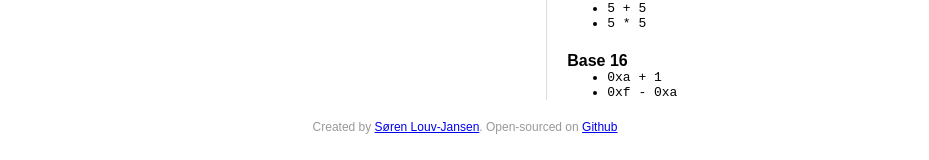
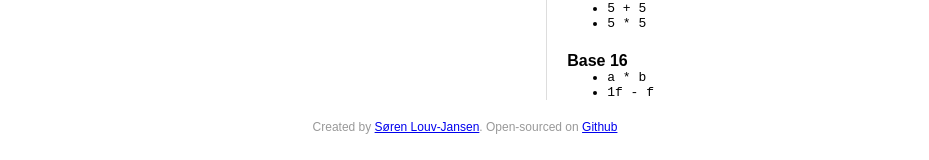
Before and after one commit to sorenlouv/anybase-calculator, a React (Create React App) app: page / in a window 1280 px wide. Shown: the part 199-359 px from the top of the page, without its empty margins (175-1104 px from the left). Built offline with nearby package versions, Linux system fonts and the light colour scheme.

Commit message:
Update examples

```diff
--- a/src/App.js
+++ b/src/App.js
@@ -6,7 +6,7 @@ import './App.css';
 const examples = {
   2: ['100 + 11', '111 - 10'],
   8: ['10 - 1', '5 + 5', '5 * 5'],
-  16: ['0xa + 1', '0xf - 0xa']
+  16: ['a * b', '1f - f']
 };
 
 class App extends Component {
```
